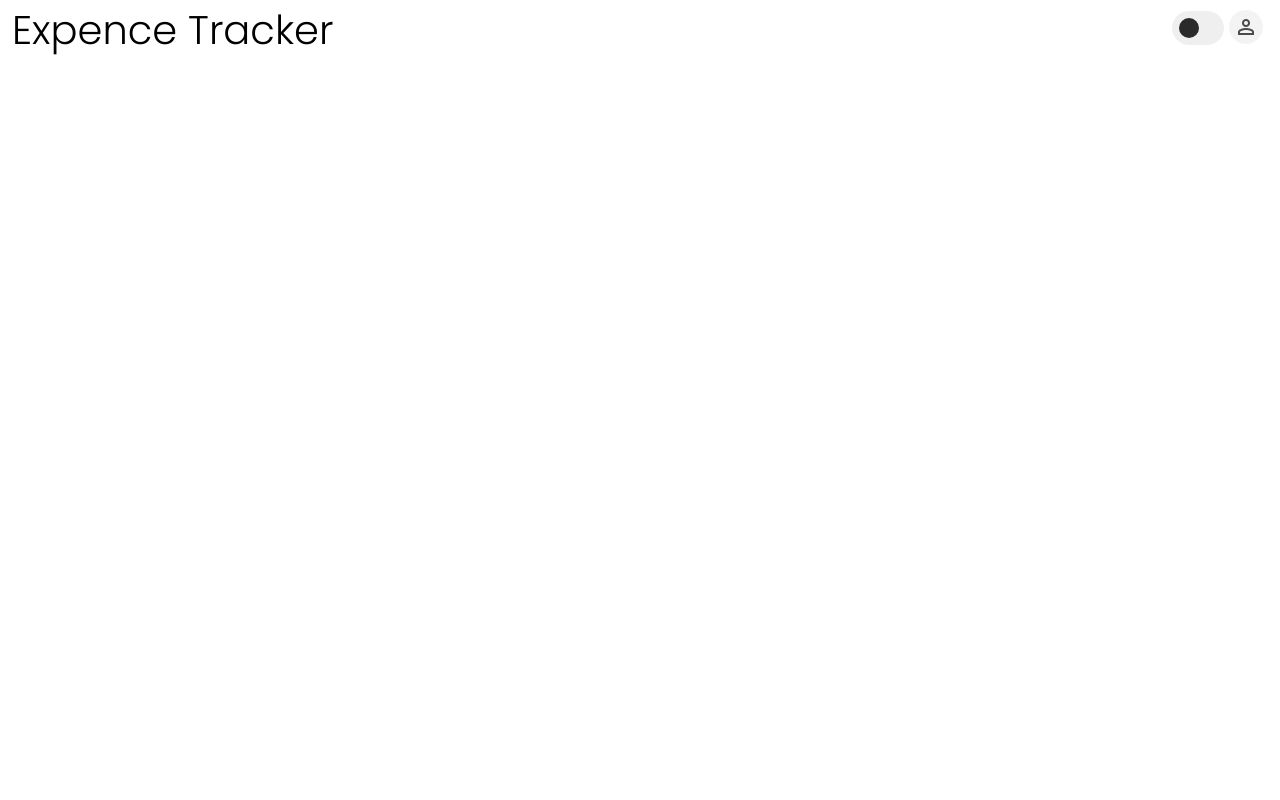
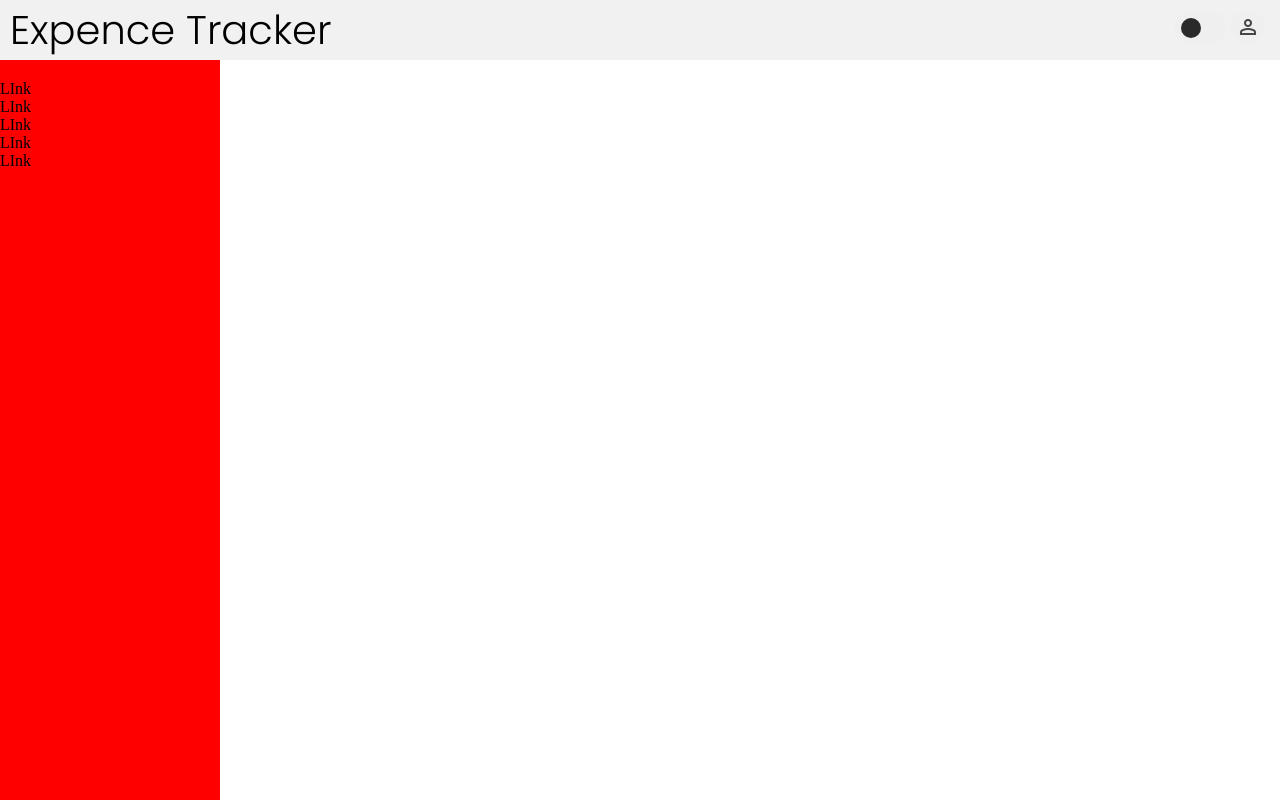
Before and after one commit to Mihir-Yogi/Expence-Tracker, a plain HTML site: page index.html in a window 1280 px wide. Drawn offline with nearby package versions, Linux system fonts and the light colour scheme; sample sign-in values are in the browser's storage.

Commit message:
sidenav work is started!

```diff
--- a/css/style.css
+++ b/css/style.css
@@ -96,8 +96,15 @@ h4{
     display: flex;
     justify-content: space-between;
     align-items: center;
+    padding: 0 10px 5px 10px;
+    position: sticky;
+    z-index: 100;
+    background-color: #f1f1f1;
 }
-
+.navScroll{
+    box-shadow: 0px 2px 5px rgb(64, 64, 64);
+    transition: 0.3s;
+}
 
 .navigation .navBtn{
     border: none;
@@ -317,3 +324,18 @@ h4{
 .resetform #success{
     font-size: 15px;
 }
+
+/* Side NavigationBar */
+
+.sideNav{
+    display: flex;
+    flex-direction: column;
+    background-color: red;
+    width: 220px;
+    height: 100vh;
+    position: fixed;
+    left: 0;
+    padding-top: 20px;
+    transition: 0.3s;
+    z-index: 0;
+}
--- a/index.html
+++ b/index.html
@@ -7,8 +7,8 @@
     <link rel="stylesheet" href="https://fonts.googleapis.com/css2?family=Material+Symbols+Outlined:opsz,wght,FILL,GRAD@48,400,0,0&icon_names=person" />
     <title>Dashboard</title>
 </head>
-<body style="padding: 0 12px;">
-    <nav class="navigation">
+<body>
+    <nav id="navbar" class="navigation">
         <div class="title"><h1>Expence Tracker</h1></div>
         <div class="controls">
             <input type="checkbox" id="darktoggle" class="theme-checkbox">
@@ -29,7 +29,15 @@
             </div>
         </div>
     </nav>
-    <h3 id="welcomeText"></h3>
+    <div class="sideNav">
+        <ul>
+            <li>LInk</li>
+            <li>LInk</li>
+            <li>LInk</li>
+            <li>LInk</li>
+            <li>LInk</li>
+        </ul>
+    </div>
 </body>
 <script src="https://kit.fontawesome.com/6ce4435109.js" crossorigin="anonymous"></script>
 <script src="js/dashboard.js"></script>
--- a/js/dashboard.js
+++ b/js/dashboard.js
@@ -52,3 +52,12 @@ profile.addEventListener("click", e => {
 document.getElementById("profileBtn").addEventListener("click", e => {
     window.location.href = "Components/profile.html"
 })
+
+const navbar = document.getElementById("navbar")
+window.addEventListener("scroll", e => {
+    if(window.scrollY > 0){
+        navbar.classList.add("navScroll")
+    }else{
+        navbar.classList.remove("navScroll")
+    }
+})
```
Also changed, not shown: js/auth.js (+5 -4 lines).
